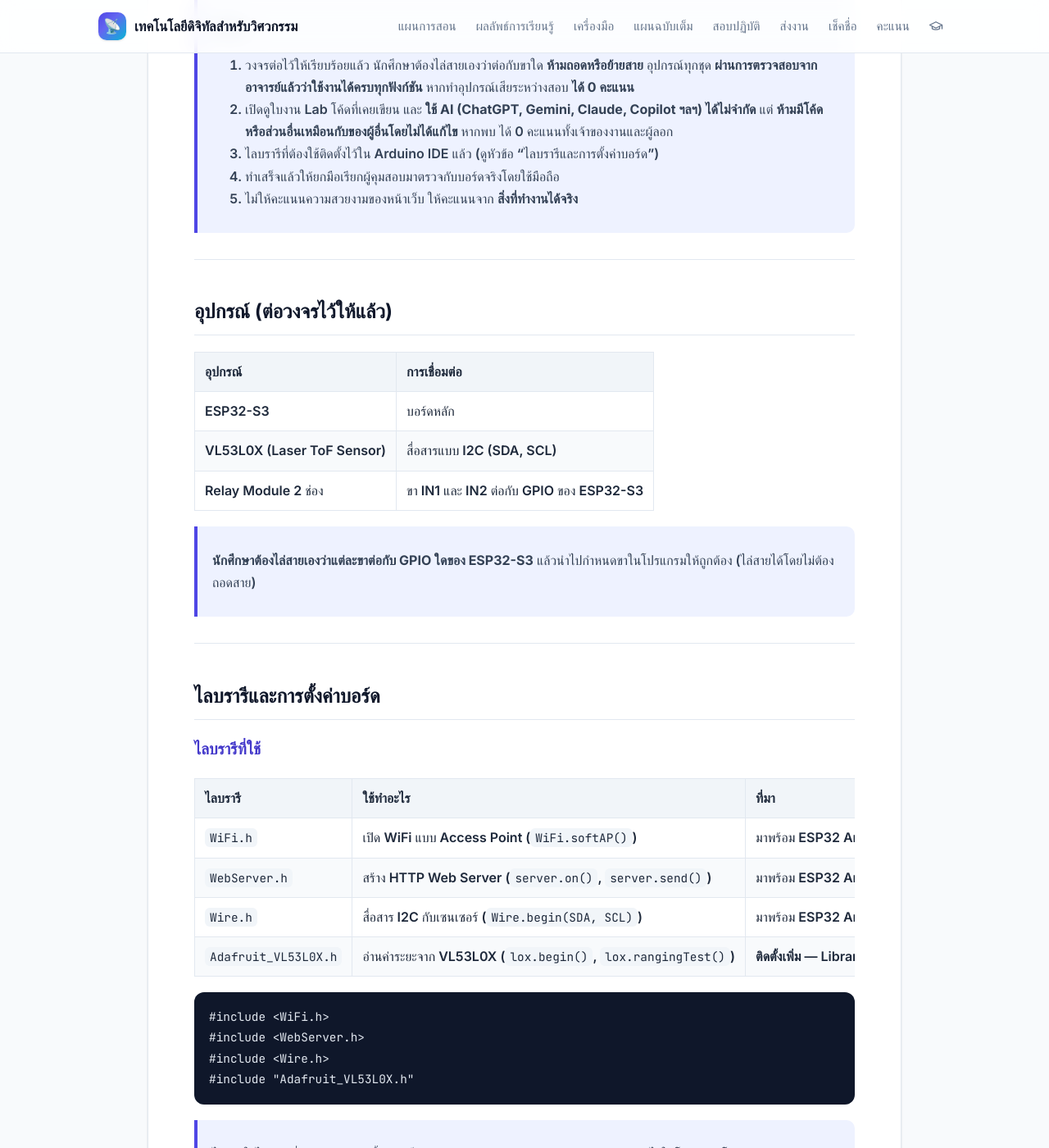
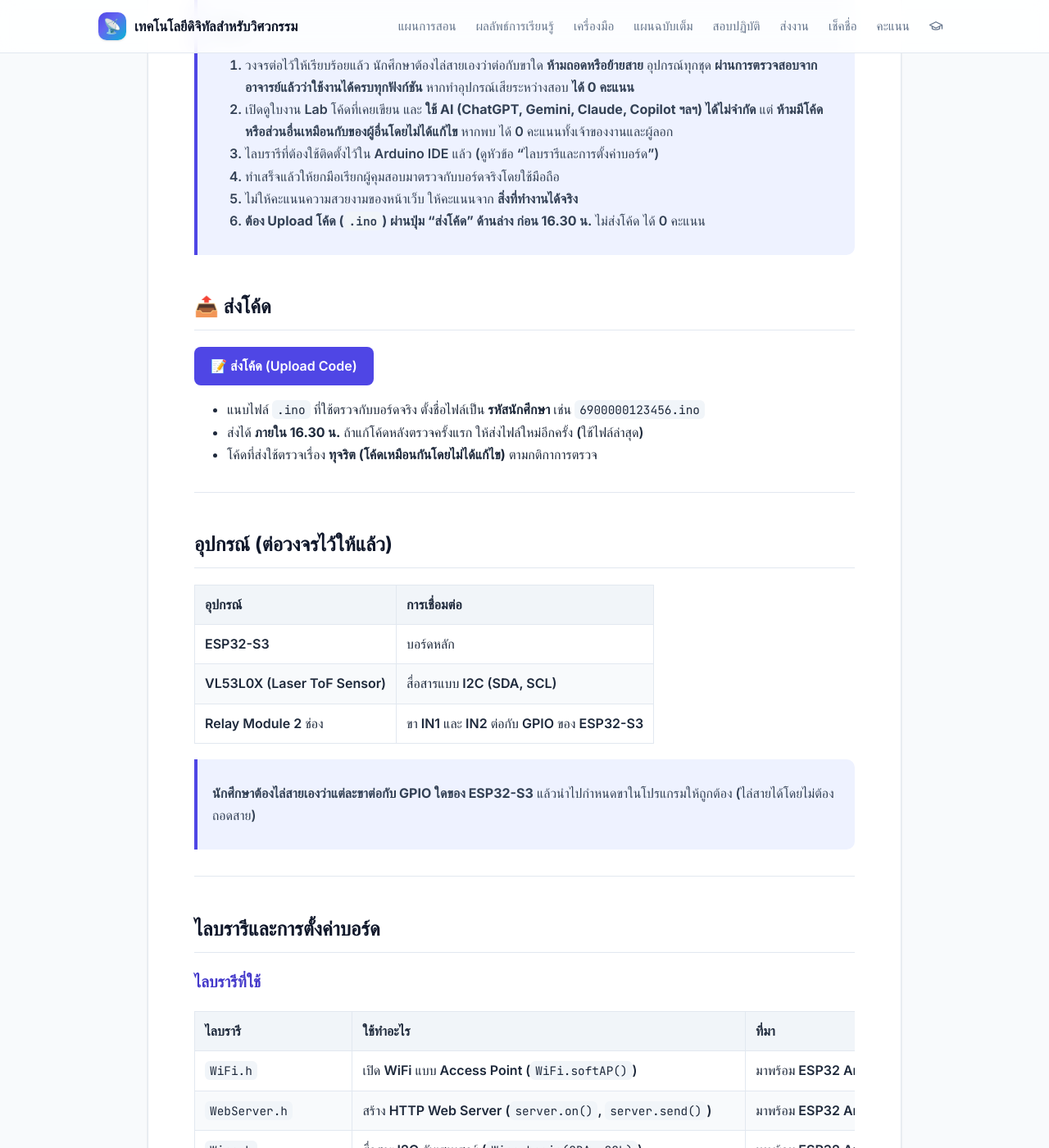
Before and after one commit to alfaXphoori/TechEngineering, a Jekyll site: the page built from assessments/practical-exam.md, in a window 1280 px wide and 1400 px high, scrolled down 611 px. Shown: the whole window at 82% size. Built offline with Jekyll 4.4.1, drawn with Linux system fonts in a browser that asks for light colours; some web fonts are replaced; our own code applies the rules of GitHub Pages for plain Markdown files; some of the changed text lies outside the part shown.

Commit message:
Add code upload button to practical exam
Students upload their .ino file via Google Form before 16.30;
no code submission scores 0.

Co-Authored-By: Claude Opus 5.5 <noreply@anthropic.com>

```diff
--- a/assessments/practical-exam.md
+++ b/assessments/practical-exam.md
@@ -14,6 +14,20 @@
 > 3. ไลบรารีที่ต้องใช้ติดตั้งไว้ใน Arduino IDE แล้ว (ดูหัวข้อ "ไลบรารีและการตั้งค่าบอร์ด")
 > 4. ทำเสร็จแล้วให้ยกมือเรียกผู้คุมสอบมาตรวจกับบอร์ดจริงโดยใช้มือถือ
 > 5. ไม่ให้คะแนนความสวยงามของหน้าเว็บ ให้คะแนนจาก **สิ่งที่ทำงานได้จริง**
+> 6. **ต้อง Upload โค้ด (`.ino`) ผ่านปุ่ม "ส่งโค้ด" ด้านล่าง ก่อน 16.30 น.** ไม่ส่งโค้ด ได้ 0 คะแนน
+
+<style>
+.up-btn { display: inline-flex; align-items: center; gap: 6px; padding: 10px 20px; border-radius: 8px; font-weight: 600; font-size: 1rem; background: var(--indigo, #4f46e5); color: #fff !important; white-space: nowrap; }
+.up-btn:hover { text-decoration: none; opacity: .9; transform: translateY(-1px); }
+</style>
+
+## 📤 ส่งโค้ด {#upload-code}
+
+<p><a class="up-btn" href="https://docs.google.com/forms/d/e/1FAIpQLSeHewDPAGshwXF37wyFZIh5qfuv0hdC_FUBtRYdaeEkmCNn2A/viewform?usp=dialog" target="_blank" rel="noopener">📝 ส่งโค้ด (Upload Code)</a></p>
+
+- แนบไฟล์ `.ino` ที่ใช้ตรวจกับบอร์ดจริง ตั้งชื่อไฟล์เป็น **รหัสนักศึกษา** เช่น `6900000123456.ino`
+- ส่งได้ **ภายใน 16.30 น.** ถ้าแก้โค้ดหลังตรวจครั้งแรก ให้ส่งไฟล์ใหม่อีกครั้ง (ใช้ไฟล์ล่าสุด)
+- โค้ดที่ส่งใช้ตรวจเรื่อง **ทุจริต (โค้ดเหมือนกันโดยไม่ได้แก้ไข)** ตามกติกาการตรวจ
 
 ---
 
@@ -198,6 +212,7 @@
 | **การขอตรวจ** | ขอตรวจได้ **ไม่เกิน 2 ครั้ง** ใช้คะแนนครั้งที่ **สูงกว่า** (ตรวจครั้งแรกแล้วกลับไปแก้ต่อได้) |
 | **อุปกรณ์เสีย** | อาจารย์ตรวจสอบและทดสอบอุปกรณ์ทุกชุดก่อนสอบแล้วว่าใช้งานได้ปกติครบทุกฟังก์ชัน หากอุปกรณ์เสียระหว่างสอบ (เช่น ถอด/ย้ายสาย ลัดวงจร หรือทำบอร์ด/เซนเซอร์/Relay ชำรุด) ให้ถือว่าเป็นความรับผิดชอบของนักศึกษา ได้ **0 คะแนน** |
 | **หมดเวลา** | หมดเวลาสอบเวลา **16.30 น.** ผู้ที่ยกมือขอตรวจก่อน 16.30 น. จะได้ตรวจตามคิว แต่ห้ามแก้โค้ดเพิ่มระหว่างรอ ถ้ายังไม่เคยขอตรวจเลย ผู้คุมสอบจะตรวจสภาพที่บอร์ดเป็นอยู่ ณ เวลา 16.30 น. |
+| **ส่งโค้ด** | Upload ไฟล์ `.ino` ผ่านปุ่ม [ส่งโค้ด](#upload-code) **ภายใน 16.30 น.** ไม่ส่งโค้ด ได้ **0 คะแนน** |
 | **การใช้ AI** | ใช้ AI ช่วยเขียนโค้ดได้ **ไม่จำกัด** |
 | **ทุจริต** | หากพบว่าโค้ดหรือส่วนอื่นของงาน (เช่น หน้าเว็บ กราฟ) **เหมือนกับของผู้อื่นโดยไม่ได้แก้ไขอะไรเลย** ได้ **0 คะแนนทั้งเจ้าของต้นฉบับและผู้ลอก** |
 
```
